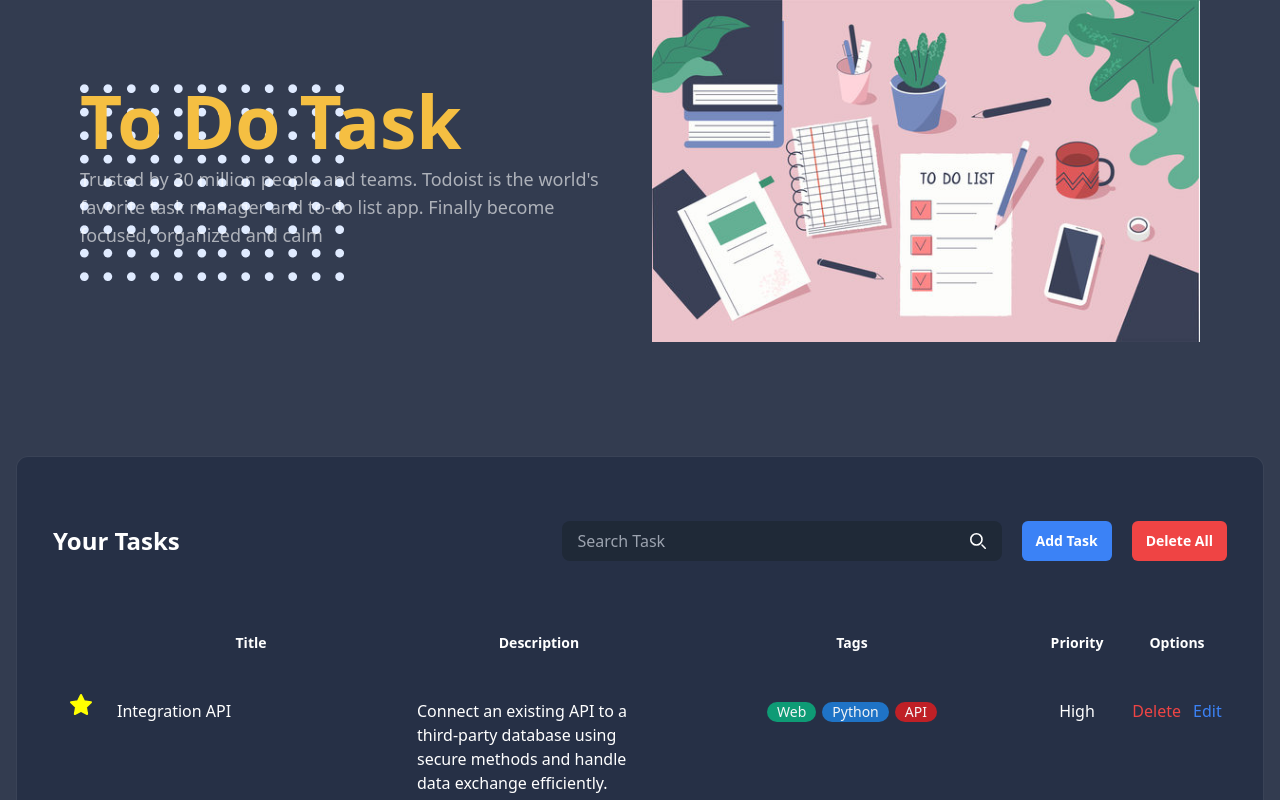
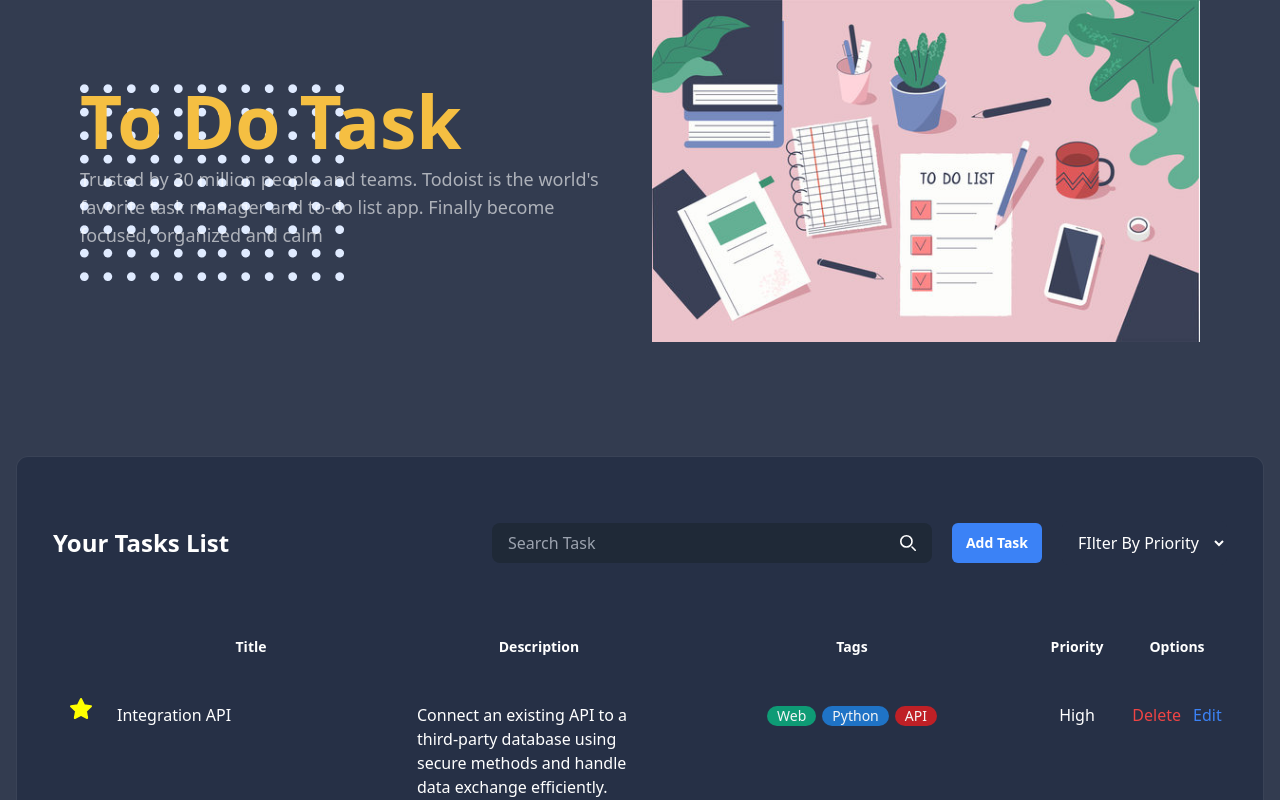
Before and after one commit to Imran122/to-do-Qtec-Solution-task, a Next.js app: page / in a window 1280 px wide. Shown: the top 800 px of the page. Built offline with nearby package versions, Linux system fonts and the light colour scheme.

Commit message:
fix add task with local storage

```diff
--- a/src/components/HomePage/TaskComponnet/AddTask.js
+++ b/src/components/HomePage/TaskComponnet/AddTask.js
@@ -1,11 +1,50 @@
 import useContextData from "@/hooks/useContextData";
+import { useEffect, useState } from "react";
 
 export default function AddTask({ setShowPop }) {
-  const { taskList } = useContextData();
+  const { taskList, setTaskList } = useContextData();
+  const [formData, setFormData] = useState({
+    title: "",
+    description: "",
+    tags: "",
+    priority: "",
+    completed: false,
+  });
+
   const handleSubmit = (event) => {
+    event.preventDefault();
+    // Create a new task object
+    const newTask = {
+      title: formData.title,
+      description: formData.description,
+      tags: formData.tags,
+      priority: formData.priority,
+      completed: false, // Assuming you want to default completed to false
+    };
+    // Update the task list state
+    setTaskList([...taskList, newTask]);
+    // Reset form data
+    setFormData({
+      title: "",
+      description: "",
+      tags: "",
+      priority: "",
+    });
+    // Close the form
     setShowPop(false);
   };
 
+  // Use useEffect to update local storage after the state has been updated
+  useEffect(() => {
+    // Save updated task list to local storage
+    localStorage.setItem("taskList", JSON.stringify([taskList]));
+  }, [taskList]);
+
+  const handleChange = (event) => {
+    const { name, value } = event.target;
+    setFormData((prevData) => ({ ...prevData, [name]: value }));
+  };
+  console.log("taskList", taskList);
   return (
     <div className="">
       <form
@@ -24,6 +63,8 @@
               type="text"
               name="title"
               id="title"
+              value={formData.title}
+              onChange={handleChange}
               required
             />
           </div>
@@ -35,6 +76,8 @@
               type="text"
               name="description"
               id="description"
+              value={formData.description}
+              onChange={handleChange}
               required
             ></textarea>
           </div>
@@ -47,6 +90,8 @@
                 type="text"
                 name="tags"
                 id="tags"
+                value={formData.tags}
+                onChange={handleChange}
                 required
               />
             </div>
@@ -57,6 +102,8 @@
                 className="block w-full cursor-pointer rounded-md bg-[#2D323F] px-3 py-2.5"
                 name="priority"
                 id="priority"
+                value={formData.priority}
+                onChange={handleChange}
                 required
               >
                 <option value="">Select Priority</option>
--- a/src/components/HomePage/TaskComponnet/TaskHeader.js
+++ b/src/components/HomePage/TaskComponnet/TaskHeader.js
@@ -12,7 +12,7 @@
     : " absolute top-60 opacity-0 scale-50 w-full left-0  duration-700";
   return (
     <div class="mb-14 items-center justify-between sm:flex">
-      <h2 class="text-2xl font-semibold max-sm:mb-4">Your Tasks</h2>
+      <h2 class="text-2xl font-semibold max-sm:mb-4">Your Tasks List</h2>
       <div class="flex items-center space-x-5">
         <form>
           <div class="flex">
@@ -54,9 +54,19 @@
         >
           Add Task
         </button>
-        <button class="rounded-md bg-red-500 px-3.5 py-2.5 text-sm font-semibold">
-          Delete All
-        </button>
+        <div className="space-y-2 lg:space-y-3">
+          <select
+            className="block w-full cursor-pointer rounded-md bg-[#263046] px-3 py-2.5"
+            name="priority"
+            id="priority"
+            required
+          >
+            <option value="">FIlter By Priority</option>
+            <option value="low">Low</option>
+            <option value="medium">Medium</option>
+            <option value="high">High</option>
+          </select>
+        </div>
       </div>
       <div className={modalClass}>
         <AddTask setShowPop={setShowPop} />
--- a/src/hooks/useContextData.js
+++ b/src/hooks/useContextData.js
@@ -1,7 +1,7 @@
 import { useState } from "react";
 
 const useContextData = () => {
-  const [taskList, setTaskList] = useState("ooo");
+  const [taskList, setTaskList] = useState([]);
 
   return {
     taskList,
```
